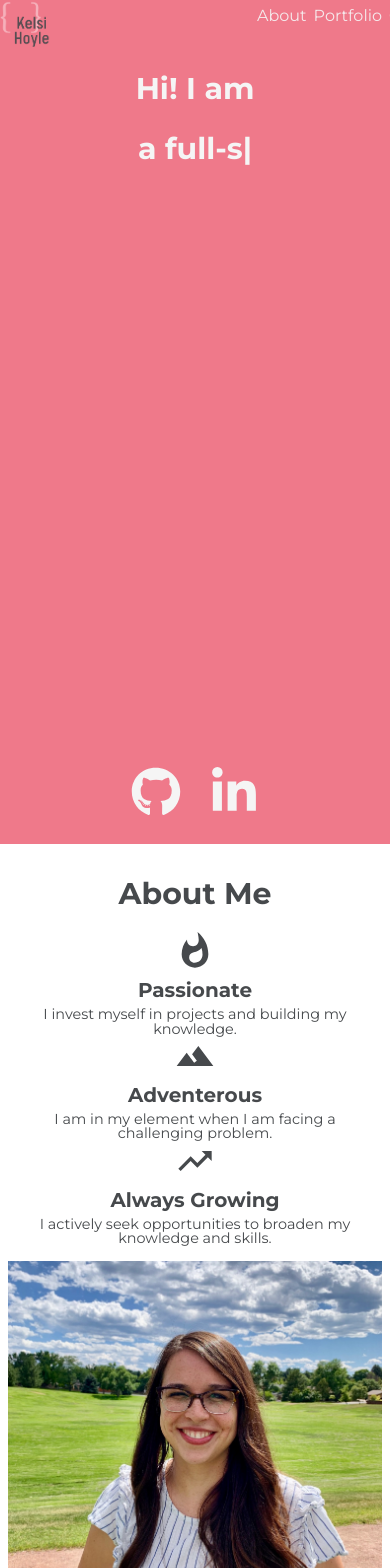
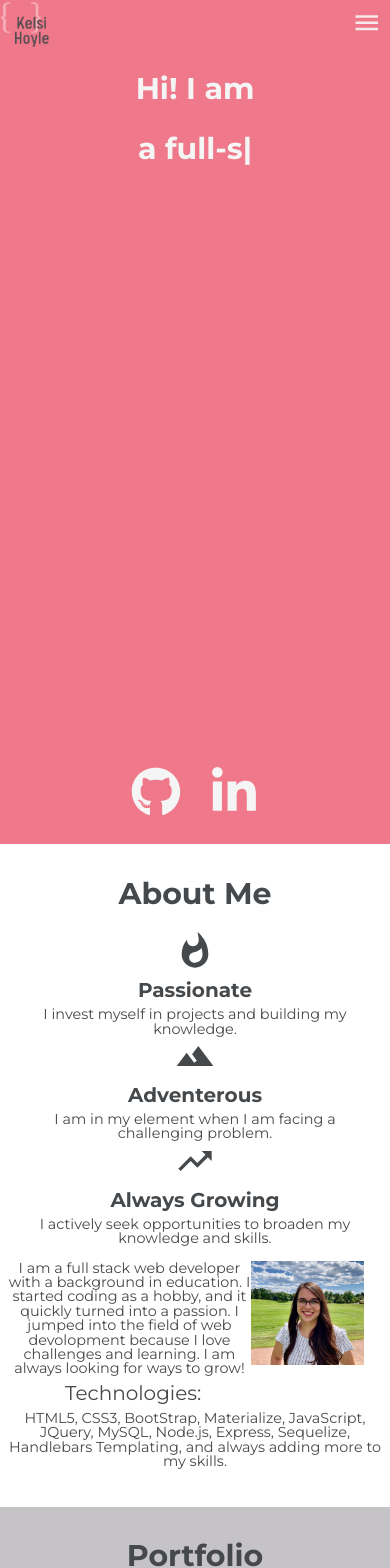
Before and after one commit to kelsimhoyle/react-portfolio, a React (Create React App) app: page / in a window 390 px wide. Shown: the top 1568 px of the page. Built offline with nearby package versions, Linux system fonts and the light colour scheme.

Commit message:
nav styling for small screens

```diff
--- /dev/null
+++ b/src/CustomHooks/UseWindowDimensions.js
@@ -0,0 +1,24 @@
+import { useState, useEffect } from 'react';
+
+function getWindowDimensions() {
+  const { innerWidth: width, innerHeight: height } = window;
+  return {
+    width,
+    height
+  };
+}
+
+export default function useWindowDimensions() {
+  const [windowDimensions, setWindowDimensions] = useState(getWindowDimensions());
+
+  useEffect(() => {
+    function handleResize() {
+      setWindowDimensions(getWindowDimensions());
+    }
+
+    window.addEventListener('resize', handleResize);
+    return () => window.removeEventListener('resize', handleResize);
+  }, []);
+
+  return windowDimensions;
+}
--- a/src/components/About/index.js
+++ b/src/components/About/index.js
@@ -26,10 +26,10 @@ const About = () => {
                 </ul>
                 <div className="content">
                     <div className="clearfix">
-                        <div className="float-right">
+                        <div className="float-right right">
                             <img src="images/portrait.jpg" alt="portrait" className="portrait" />
                         </div>
-                        <div className="float-left">
+                        <div className="float-left left">
                             <p>I am a full stack web developer with a background in education. I started coding as a
                                 hobby, and it quickly turned into a passion. I jumped into the field of web devolopment
                                 because I love challenges and learning. I am always looking for ways to grow!</p>
--- a/src/components/About/style.scss
+++ b/src/components/About/style.scss
@@ -51,12 +51,17 @@ ul.about-me {
 
 .float-left {
    float: left;
-   width: 60%;
    padding: 2% 5% 5% 0;
 }
 
-.content .float-left,
-.content .float-right {
+.left {
+   width: 60%;
+}
+
+.float-left,
+.float-right,
+.left,
+.right {
    @media only screen and (max-width: 640px) {
       float: none;
       width: 100%
@@ -66,5 +71,8 @@ ul.about-me {
 .float-right {
    float: right;
    padding: 2% 5% 5% 0;
+}
+
+.right {
    width: 30%;
 }
--- a/src/components/Nav/index.js
+++ b/src/components/Nav/index.js
@@ -1,6 +1,8 @@
 import React, { useState, useEffect } from "react";
+import useWindowDimensions from "../../CustomHooks/UseWindowDimensions";
 import logo from "../../khlogo.png";
 import { Link, animateScroll as scroll } from "react-scroll";
+import { MdMenu, MdClose } from "react-icons/md";
 import "./style.scss";
 
 
@@ -49,18 +51,46 @@ const  scrollToTop = () => {
     if (scrollDirection === "up") setSmaller(false);
   }, [scrollDirection])
 
+
+  const { width } = useWindowDimensions();
+  const [smallScreen, setSmallScreen] = useState(false);
+
+
+  const [showNav, setShowNav] = useState(false);
+  const handleNavClick = () => {
+    if(smallScreen) {
+      setShowNav(showNav => !showNav)
+    }
+  }
+
+  useEffect(() => {
+    if (width < 768) {
+      setSmallScreen(true)
+    } else if (width > 768){
+        setSmallScreen(false)
+    }
+}, [width, smallScreen])
+
   return (
-    <nav className={`nav ${isSmaller ? ' small' : "large"}`} id="navbar">
+    <nav
+    className={`nav ${isSmaller ? ' small' : "large"} ${smallScreen ? "small-screen" : ""}`}
+     id="navbar">
       <div className="nav-content">
       <img src={logo} alt="Kelsi Hoyle" onClick={scrollToTop} className="logo" />
-        <ul className="nav-items float-right">
-          <li className="nav-item">
+
+        <ul className={` ${smallScreen ? ""  : "float-right"} `}>
+        {smallScreen ? (
+          <li>{!showNav ? <MdMenu onClick={() => handleNavClick()}  className="nav-control" /> : <MdClose onClick={() => handleNavClick()} className="nav-control" />}</li>
+        ) : null}
+        <div className={` nav-items ${!showNav ? "hide" : ""}`}>
+          <li className="nav-item" >
             <Link
               to="about"
               spy={true}
               smooth={true}
               offset={-70}
               duration={500}
+              onClick={() => handleNavClick()}
             >
               About
             </Link>
@@ -72,6 +102,7 @@ const  scrollToTop = () => {
               smooth={true}
               offset={-70}
               duration={500}
+              onClick={() => handleNavClick()}
             >
               Portfolio
             </Link>
@@ -83,10 +114,12 @@ const  scrollToTop = () => {
               smooth={true}
               offset={-70}
               duration={500}
+              onClick={() => handleNavClick()}
             >
               Contact
             </Link>
           </li>
+          </div>
         </ul>
       </div>
     </nav>
--- a/src/components/Nav/style.scss
+++ b/src/components/Nav/style.scss
@@ -4,15 +4,25 @@
     display: flex;
     flex-direction: row;
     align-content: center;
-    // flex-wrap: wrap;
+    flex-wrap: wrap;
     justify-content: space-evenly;
     @media only screen and (max-width: 768px) {
-        width: 80%;
+        width: 100vw;
+        height: 100vh;
+        flex-direction: column;
+        background-color: $primary-color;
+        opacity: 1;
+        li {
+        margin: auto;
+        padding: 10%;
+        text-align: center;
+    }
        }
 }
 
 .nav-item {
     color: whitesmoke;
+    padding: 2%  5%;
     @media only screen and (max-width: 768px) {
         font-size: 16px;
         padding: 0 3%;
@@ -63,3 +73,17 @@
         height: 50px;
     }
 }
+
+
+.hide {
+    display: none;
+}
+
+.nav-control {
+position: absolute;
+   right: 0;
+   top: 0;
+   padding: 2%;
+   font-size: 30px;
+   color: whitesmoke;
+}
--- a/src/components/PortfolioItem/index.js
+++ b/src/components/PortfolioItem/index.js
@@ -1,4 +1,5 @@
-import React, { useState } from "react";
+import React, { useState, useEffect } from "react";
+import useWindowDimensions from "../../CustomHooks/UseWindowDimensions";
 import { useSpring, animated } from 'react-spring'
 import { MdExpandMore, MdExpandLess } from "react-icons/md";
 import "./style.scss";
@@ -14,13 +15,23 @@ const PortfolioItem = props => {
         transform: `perspective(600px) rotateX(${flipped ? 180 : 0}deg)`,
         config: { mass: 5, tension: 500, friction: 80 }
     })
+
+      const { width } = useWindowDimensions();
+      const [smallScreen, setSmallScreen] = useState(false);
+      useEffect(() => {
+          if (width < 768) {
+            setSmallScreen(true)
+          } else{
+              setSmallScreen(false)
+          }
+      }, [width])
+
     return (
         <animated.div
             className="card"
-            onMouseMove={({ clientX: x, clientY: y }) => set({ xys: calc(x, y) })}
-            onMouseLeave={() => set({ xys: [0, 0, 1] })}
-            style={{ transform: properties.xys.interpolate(trans) }}>
-
+            onMouseMove={smallScreen ? null : ({ clientX: x, clientY: y }) => set({ xys: calc(x, y) })}
+            onMouseLeave={smallScreen ? null : () => set({ xys: [0, 0, 1] })}
+            style={smallScreen ? null : { transform: properties.xys.interpolate(trans) }}>
                 {flipped ? <animated.div className="c back" style={{ opacity, transform: transform.interpolate(t => `${t} rotateX(180deg)`) }}>
                     <h5>{props.name}</h5>
                     <p>{props.description}</p>
```
Also changed, not shown: 2 other files (tests, documents, lock files or other folders).
